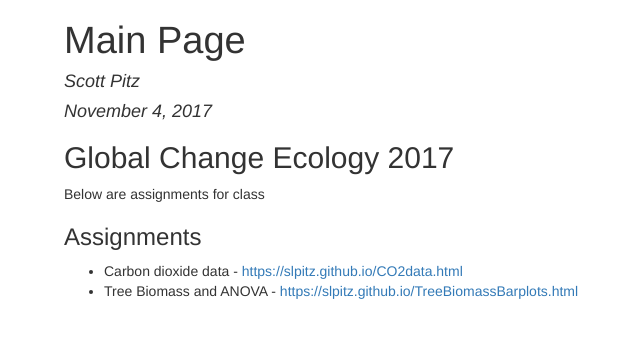
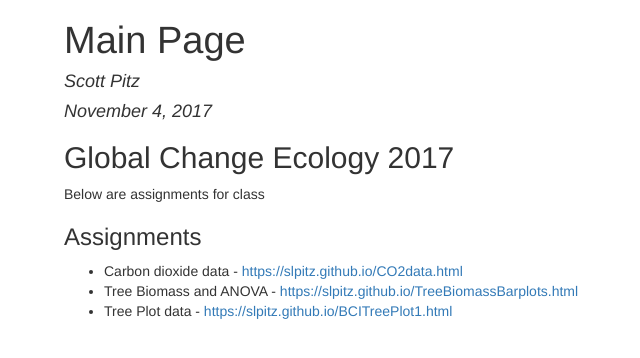
Before and after one commit to slpitz/slpitz.github.io, a plain HTML site: page index.html in a window 1280 px wide. Shown: the whole page, without its empty margins (121-761 px from the left). Drawn offline with nearby package versions, Linux system fonts and the light colour scheme; some packages are replaced by stand-ins of ours.

Commit message:
Add files via upload

```diff
--- a/index.html
+++ b/index.html
@@ -131,6 +131,7 @@ $(document).ready(function () {
 <ul>
 <li>Carbon dioxide data - <a href="https://slpitz.github.io/CO2data.html" class="uri">https://slpitz.github.io/CO2data.html</a></li>
 <li>Tree Biomass and ANOVA - <a href="https://slpitz.github.io/TreeBiomassBarplots.html" class="uri">https://slpitz.github.io/TreeBiomassBarplots.html</a></li>
+<li>Tree Plot data - <a href="https://slpitz.github.io/BCITreePlot1.html" class="uri">https://slpitz.github.io/BCITreePlot1.html</a></li>
 </ul>
 </div>
 </div>
```
